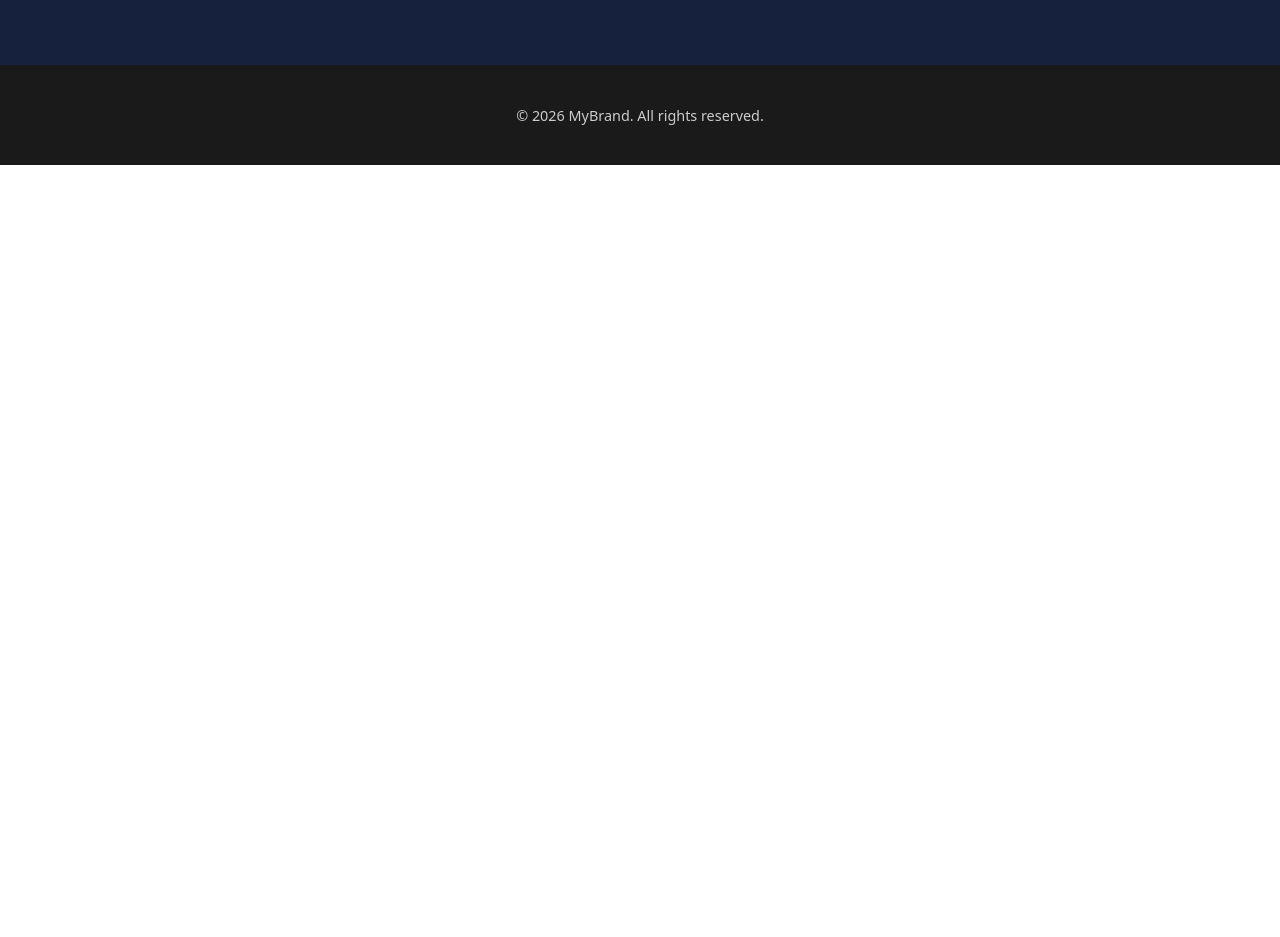
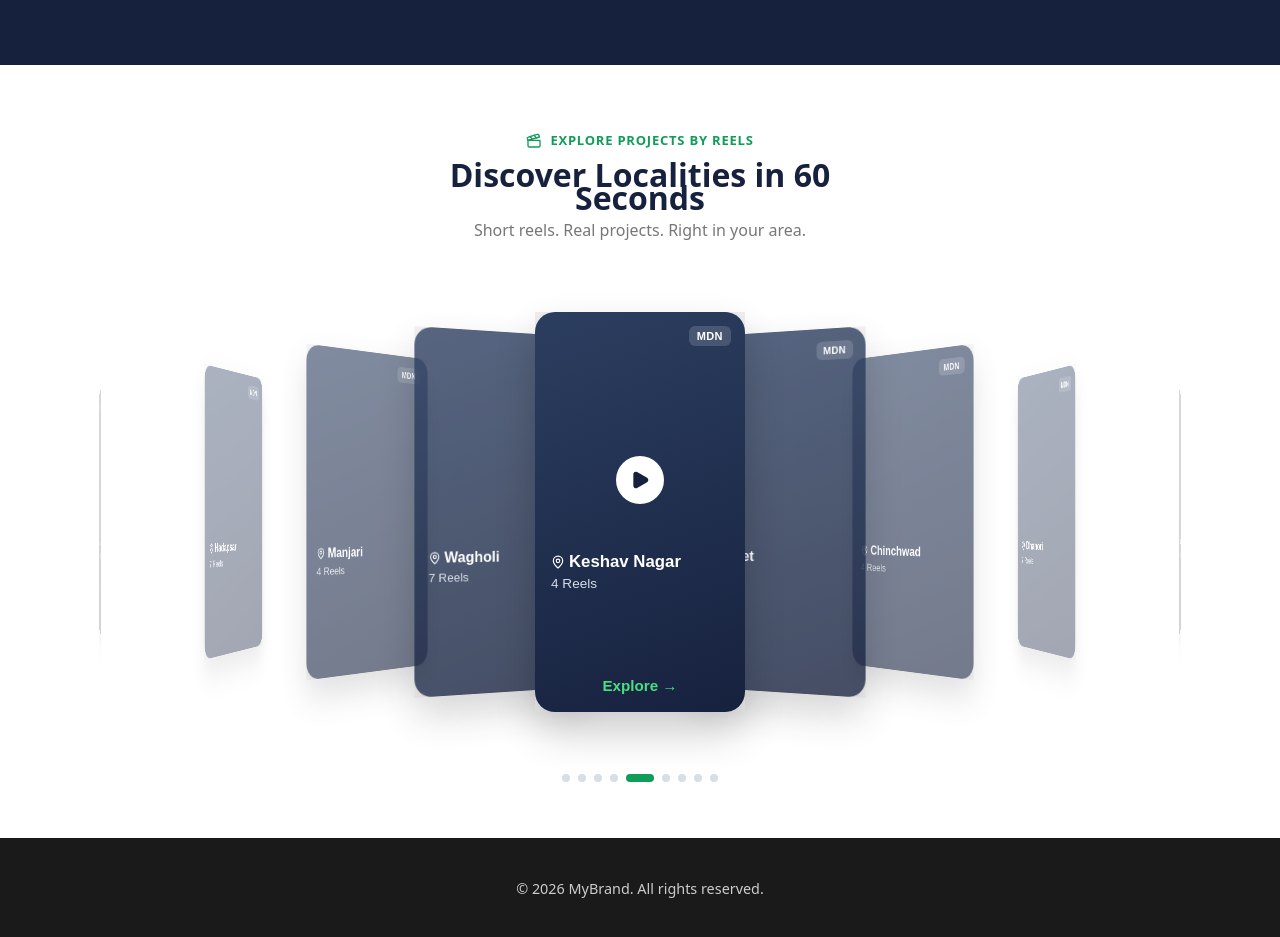
Before and after one commit to aadeshnimkar1111-afk/my-frontend-app, a React (Vite) app: page / in a window 1280 px wide. Shown: the part 1020-1957 px from the top of the page. Before the commit the page ends 1185 px from the top, so only its background shows below. Built offline with nearby package versions, Linux system fonts and the light colour scheme.

Commit message:
Add Reels carousel section with coverflow-style locality cards
Placeholder data only - real reel thumbnails/videos will be added by admin later.
Structure supports plugging in real content by replacing the LOCALITIES array.

```diff
--- a/src/App.jsx
+++ b/src/App.jsx
@@ -1,6 +1,7 @@
 import Navbar from './components/Navbar/Navbar'
 import Hero from './components/Hero/Hero'
 import WhyChooseUs from './components/WhyChooseUs/WhyChooseUs'
+import ReelsCarousel from './components/ReelsCarousel/ReelsCarousel'
 import Footer from './components/Footer/Footer'
 import './App.css'
 
@@ -10,6 +11,7 @@ function App() {
       <Navbar />
       <Hero />
       <WhyChooseUs />
+      <ReelsCarousel />
       <Footer />
     </>
   )
--- /dev/null
+++ b/src/components/ReelsCarousel/ReelsCarousel.css
@@ -0,0 +1,174 @@
+.reels {
+  padding: 64px 20px 56px;
+  background: #fff;
+  overflow: hidden;
+}
+
+.reels__heading {
+  text-align: center;
+  max-width: 480px;
+  margin: 0 auto 40px;
+}
+
+.reels__eyebrow {
+  display: flex;
+  align-items: center;
+  justify-content: center;
+  gap: 8px;
+  color: #0f9d58;
+  font-size: 13px;
+  font-weight: 700;
+  letter-spacing: 0.06em;
+  margin-bottom: 10px;
+}
+
+.reels__heading h2 {
+  font-size: 2rem;
+  font-weight: 800;
+  color: #16213e;
+  margin: 0 0 10px;
+}
+
+.reels__heading p {
+  font-size: 1rem;
+  color: #777;
+  margin: 0;
+}
+
+.reels__stage {
+  position: relative;
+  height: 460px;
+  display: flex;
+  align-items: center;
+  justify-content: center;
+  perspective: 1400px;
+}
+
+.reel-card {
+  position: absolute;
+  width: 210px;
+  height: 400px;
+  border: none;
+  padding: 0;
+  cursor: pointer;
+  transition: transform 0.4s ease, opacity 0.4s ease;
+}
+
+.reel-card__thumbnail {
+  position: relative;
+  width: 100%;
+  height: 100%;
+  border-radius: 20px;
+  overflow: hidden;
+  background: linear-gradient(160deg, #2c3e60 0%, #16213e 100%);
+  box-shadow: 0 20px 40px rgba(0, 0, 0, 0.2);
+}
+
+.reel-card__brand {
+  position: absolute;
+  top: 14px;
+  right: 14px;
+  background: rgba(255, 255, 255, 0.15);
+  color: #fff;
+  font-size: 11px;
+  font-weight: 700;
+  padding: 4px 8px;
+  border-radius: 6px;
+  letter-spacing: 0.04em;
+}
+
+.reel-card__info {
+  position: absolute;
+  top: 60%;
+  left: 16px;
+  right: 16px;
+  display: flex;
+  flex-direction: column;
+  gap: 4px;
+  color: #fff;
+  text-align: left;
+}
+
+.reel-card__location {
+  display: flex;
+  align-items: center;
+  gap: 4px;
+  font-size: 1.05rem;
+  font-weight: 700;
+}
+
+.reel-card__count {
+  font-size: 0.85rem;
+  color: #d7dde6;
+}
+
+.reel-card__play {
+  position: absolute;
+  top: 42%;
+  left: 50%;
+  transform: translate(-50%, -50%);
+  width: 48px;
+  height: 48px;
+  border-radius: 50%;
+  background: #fff;
+  color: #16213e;
+  display: flex;
+  align-items: center;
+  justify-content: center;
+  opacity: 0;
+  transition: opacity 0.3s ease;
+}
+
+.reel-card.is-active .reel-card__play {
+  opacity: 1;
+}
+
+.reel-card__explore {
+  position: absolute;
+  bottom: 18px;
+  left: 0;
+  right: 0;
+  text-align: center;
+  color: #4ade80;
+  font-weight: 700;
+  font-size: 0.95rem;
+}
+
+.reels__dots {
+  display: flex;
+  align-items: center;
+  justify-content: center;
+  gap: 8px;
+  margin-top: 32px;
+}
+
+.reels__dot {
+  width: 8px;
+  height: 8px;
+  border-radius: 999px;
+  border: none;
+  background: #d9dee5;
+  cursor: pointer;
+  padding: 0;
+  transition: width 0.25s ease, background 0.25s ease;
+}
+
+.reels__dot.is-active {
+  width: 28px;
+  background: #0f9d58;
+}
+
+@media (max-width: 700px) {
+  .reels {
+    padding: 48px 16px 40px;
+  }
+
+  .reels__stage {
+    height: 380px;
+  }
+
+  .reel-card {
+    width: 170px;
+    height: 320px;
+  }
+}
--- /dev/null
+++ b/src/components/ReelsCarousel/ReelsCarousel.jsx
@@ -0,0 +1,89 @@
+import { useState } from 'react'
+import { Clapperboard, MapPin, Play } from 'lucide-react'
+import './ReelsCarousel.css'
+
+// Placeholder data - admin will replace `thumbnail`/`videoUrl` with real reel content later.
+const LOCALITIES = [
+  { id: 1, name: 'Kharadi', reelCount: 24 },
+  { id: 2, name: 'Hadapsar', reelCount: 7 },
+  { id: 3, name: 'Manjari', reelCount: 4 },
+  { id: 4, name: 'Wagholi', reelCount: 7 },
+  { id: 5, name: 'Keshav Nagar', reelCount: 4 },
+  { id: 6, name: 'Ravet', reelCount: 9 },
+  { id: 7, name: 'Chinchwad', reelCount: 4 },
+  { id: 8, name: 'Dhanori', reelCount: 7 },
+  { id: 9, name: 'Mundhwa', reelCount: 11 },
+]
+
+const VISIBLE_RANGE = 4
+
+function ReelsCarousel() {
+  const [activeIndex, setActiveIndex] = useState(4)
+
+  return (
+    <section className="reels">
+      <div className="reels__heading">
+        <div className="reels__eyebrow">
+          <Clapperboard size={16} />
+          EXPLORE PROJECTS BY REELS
+        </div>
+        <h2>Discover Localities in 60 Seconds</h2>
+        <p>Short reels. Real projects. Right in your area.</p>
+      </div>
+
+      <div className="reels__stage">
+        {LOCALITIES.map((locality, index) => {
+          const offset = index - activeIndex
+          if (Math.abs(offset) > VISIBLE_RANGE) return null
+
+          const isActive = offset === 0
+          const distance = Math.abs(offset)
+
+          return (
+            <button
+              key={locality.id}
+              className={`reel-card ${isActive ? 'is-active' : ''}`}
+              style={{
+                transform: `translateX(${offset * 135}px) rotateY(${offset * -28}deg) scale(${1 - distance * 0.1})`,
+                opacity: 1 - distance * 0.2,
+                zIndex: 10 - distance,
+              }}
+              onClick={() => setActiveIndex(index)}
+            >
+              <div className="reel-card__thumbnail">
+                <span className="reel-card__brand">MDN</span>
+
+                <div className="reel-card__info">
+                  <span className="reel-card__location">
+                    <MapPin size={14} />
+                    {locality.name}
+                  </span>
+                  <span className="reel-card__count">{locality.reelCount} Reels</span>
+                </div>
+
+                <span className="reel-card__play">
+                  <Play size={20} fill="currentColor" />
+                </span>
+
+                {isActive && <span className="reel-card__explore">Explore →</span>}
+              </div>
+            </button>
+          )
+        })}
+      </div>
+
+      <div className="reels__dots">
+        {LOCALITIES.map((locality, index) => (
+          <button
+            key={locality.id}
+            className={`reels__dot ${index === activeIndex ? 'is-active' : ''}`}
+            aria-label={`Show ${locality.name}`}
+            onClick={() => setActiveIndex(index)}
+          />
+        ))}
+      </div>
+    </section>
+  )
+}
+
+export default ReelsCarousel
```
